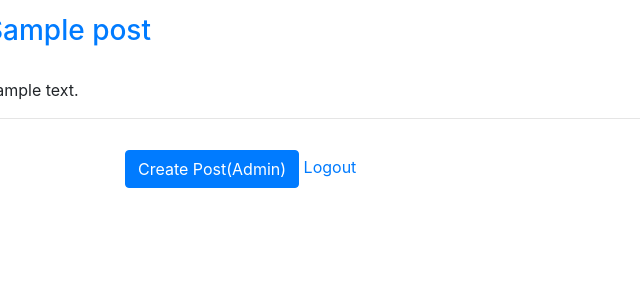
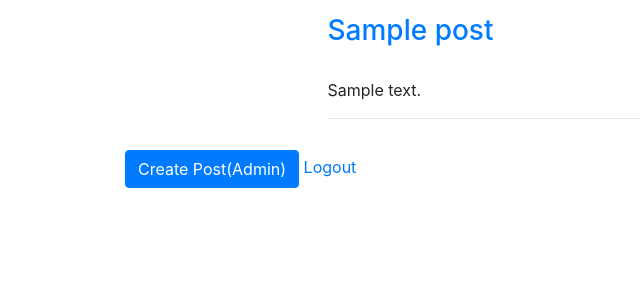
Before and after one commit to LandonKoo0207/lktheprogrammer, a Django app: page / in a window 1280 px wide. Shown: the part 66-366 px from the top of the page, without its empty margins (0-640 px from the left). Run offline with Django 3.2, Linux system fonts and the light colour scheme; a user stored in the database is signed in; tables that the repository leaves empty hold one stand-in row (values such as "Sample post"); some libraries are stand-ins or nearby versions.

Commit message:
Blog content page div width adjusted

```diff
--- a/static/css/main.css
+++ b/static/css/main.css
@@ -44,23 +44,6 @@ a.nav-link:hover
 
     text-decoration: underline;
 }
-
-div.col-blog-content-lg
-{
-    min-width: 1280px;
-    width: 50%;
-}
-
-div.col-blog-content-md
-{
-    min-width: 800px;
-    width: 100%;
-}
-
-/*div.col-blog-content-sm
-{
-    min-width: 1280px;
-}*/
 
 div.col-sm-3 > ul > li > a
 {
--- a/templates/blog/blog.html
+++ b/templates/blog/blog.html
@@ -17,7 +17,7 @@
 		</ul>
 	</div> -->
 
-	<div class="col-blog-content-lg col-blog-content-md" id="post-content">
+	<div class="col-lg-6 col-sm-12" id="post-content">
 		{% for post in posts %}
 		<h3>
 			{% if user.is_authenticated %}
```
